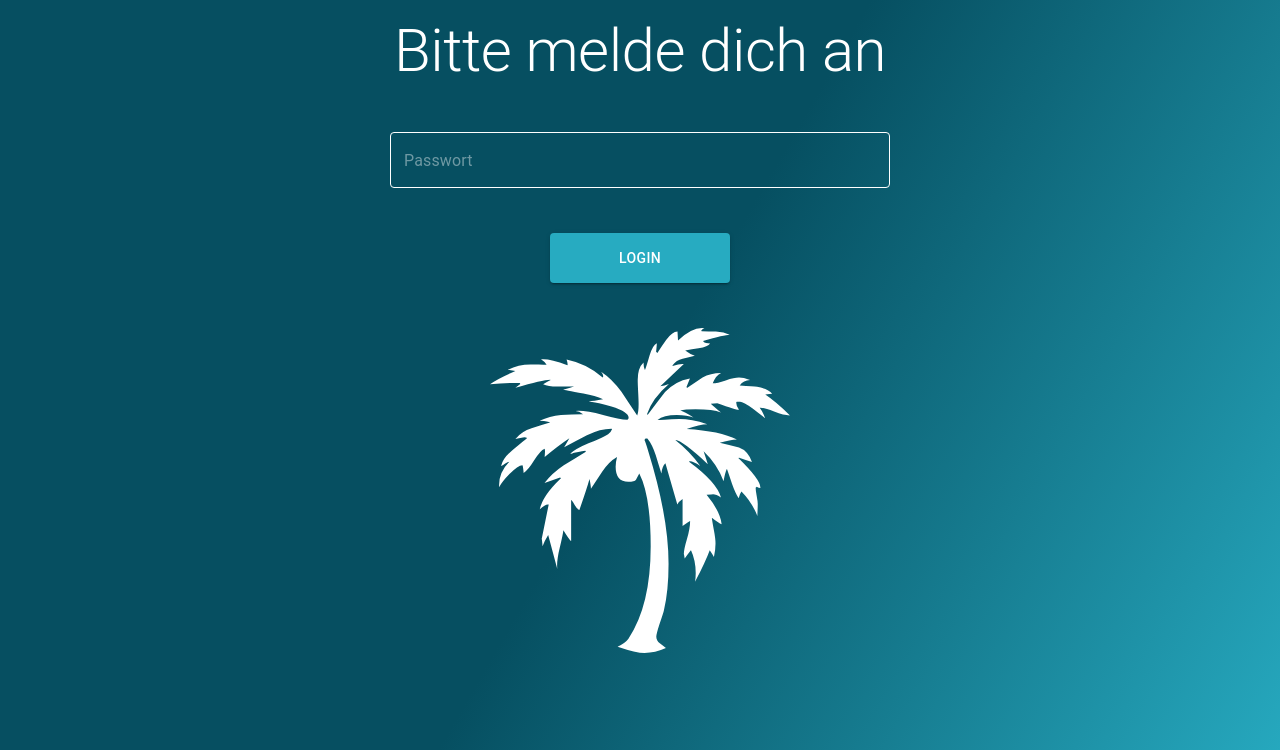
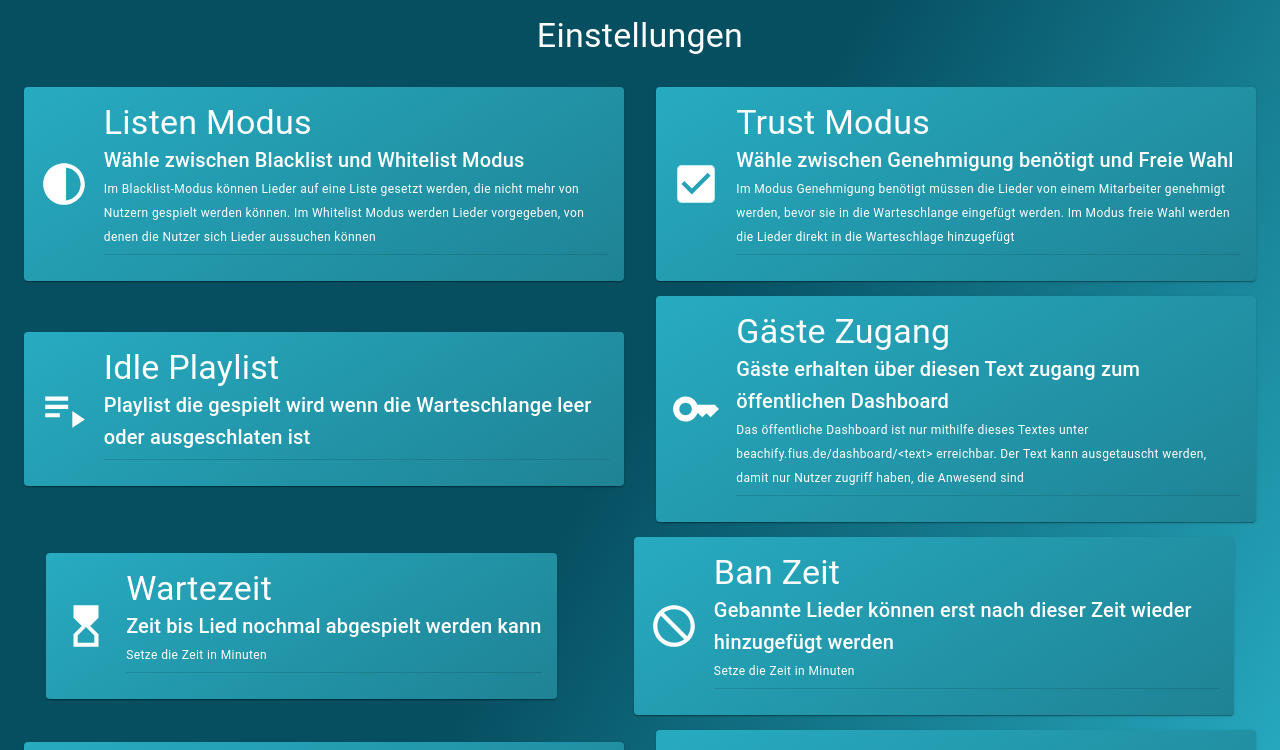
Before and after one commit to TheMrPhantom/beachify, a React (Create React App) app in the folder frontend/: page /admin in a window 1280 px wide. Shown: the top 750 px of the page. Built offline with nearby package versions, Linux system fonts and the light colour scheme; no server answers.

Commit message:
added settings in frontend

```diff
--- a/frontend/src/Components/AdminDashboard/AdminDashboard.tsx
+++ b/frontend/src/Components/AdminDashboard/AdminDashboard.tsx
@@ -1,10 +1,8 @@
-import { Typography } from '@mui/material'
 import React, { useEffect, useState } from 'react'
 import { doGetRequest } from '../Common/StaticFunctions'
 import ErrorPage from '../ErrorPage/ErrorPage'
+import Settings from '../Settings/Settings'
 import UserDashboard from '../UserDashboard/UserDashboard'
-import style from './dashboard.module.scss'
-
 type Props = {}
 
 const AdminDashboard = (props: Props) => {
@@ -20,6 +18,8 @@ const AdminDashboard = (props: Props) => {
         })
     }, [])
 
+    return <Settings />
+
     if (!loggedIn) {
         return <ErrorPage loginRequired />
     }
--- a/frontend/src/Components/Common/variables.module.scss
+++ b/frontend/src/Components/Common/variables.module.scss
@@ -12,3 +12,4 @@ $day-background-selected: hsl(64, 49%, 54%);
 $day-height: 15px;
 $day-height-mobile: 20px;
 $list-item-hover: #fafafa;
+$paper-background: linear-gradient(149deg, #27abc1, hsl(189, 66%, 35%)) !important;
--- a/frontend/src/Components/Settings/Settings.tsx
+++ b/frontend/src/Components/Settings/Settings.tsx
@@ -1,10 +1,96 @@
 import React from 'react'
+import Settingsbox from './Settingsbox'
+import ContrastIcon from '@mui/icons-material/Contrast';
+import CheckBoxIcon from '@mui/icons-material/CheckBox';
+import PlaylistPlayIcon from '@mui/icons-material/PlaylistPlay';
+import KeyIcon from '@mui/icons-material/Key';
+import HourglassTopIcon from '@mui/icons-material/HourglassTop';
+import NotInterestedIcon from '@mui/icons-material/NotInterested';
+import PlaylistAddIcon from '@mui/icons-material/PlaylistAdd';
+import FileUploadIcon from '@mui/icons-material/FileUpload';
+import HotelIcon from '@mui/icons-material/Hotel';
+
+import Texts from '../../texts.json';
+import style from './settings.module.scss'
+import { Typography } from '@mui/material';
 
 type Props = {}
 
 const Settings = (props: Props) => {
-    return (
-        <div>Settings</div>
+    return (<div>
+        <Typography variant='h4' className={style.container}>Einstellungen</Typography>
+
+        <div className={style.container}>
+
+            <Settingsbox
+                headline={Texts.LIST_MODE_HEADLINE}
+                short={Texts.LIST_MODE_SUB_HEADLINE}
+                description={Texts.LIST_MODE_SUB_DESCRIPTION}
+                icon={<ContrastIcon />}
+                input={<div></div>}
+            />
+            <Settingsbox
+                headline={Texts.TRUST_MODE_HEADLINE}
+                short={Texts.TRUST_MODE_SUB_HEADLINE}
+                description={Texts.TRUST_MODE_SUB_DESCRIPTION}
+                icon={<CheckBoxIcon />}
+                input={<div></div>}
+            />
+            <Settingsbox
+                headline={Texts.DEFAULT_PLAYLIST_HEADLINE}
+                short={Texts.DEFAULT_PLAYLIST_SUB_HEADLINE}
+                description={Texts.DEFAULT_PLAYLIST_SUB_DESCRIPTION}
+                icon={<PlaylistPlayIcon />}
+                input={<div></div>}
+            />
+            <Settingsbox
+                headline={Texts.GUEST_TOKEN_MODE_HEADLINE}
+                short={Texts.GUEST_TOKEN_MODE_SUB_HEADLINE}
+                description={Texts.GUEST_TOKEN_MODE_SUB_DESCRIPTION}
+                icon={<KeyIcon />}
+                input={<div></div>}
+            />
+            <Settingsbox
+                headline={Texts.WAITING_TIME_MODE_HEADLINE}
+                short={Texts.WAITING_TIME_MODE_SUB_HEADLINE}
+                description={Texts.WAITING_TIME_MODE_SUB_DESCRIPTION}
+                icon={<HourglassTopIcon />}
+                input={<div></div>}
+            />
+
+            <Settingsbox
+                headline={Texts.BAN_TIME_HEADLINE}
+                short={Texts.BAN_TIME_SUB_HEADLINE}
+                description={Texts.BAN_TIME_SUB_DESCRIPTION}
+                icon={<NotInterestedIcon />}
+                input={<div></div>}
+            />
+
+            <Settingsbox
+                headline={Texts.QUEUE_STATE_HEADLINE}
+                short={Texts.QUEUE_STATE_SUB_HEADLINE}
+                description={Texts.QUEUE_STATE_SUB_DESCRIPTION}
+                icon={<PlaylistAddIcon />}
+                input={<div></div>}
+            />
+
+            <Settingsbox
+                headline={Texts.QUEUE_SUBMITTABLE_HEADLINE}
+                short={Texts.QUEUE_SUBMITTABLE_SUB_HEADLINE}
+                description={Texts.QUEUE_SUBMITTABLE_SUB_DESCRIPTION}
+                icon={<FileUploadIcon />}
+                input={<div></div>}
+            />
+            <Settingsbox
+                headline={Texts.RETENTION_TIME_HEADLINE}
+                short={Texts.RETENTION_TIME_SUB_HEADLINE}
+                description={Texts.RETENTION_TIME_SUB_DESCRIPTION}
+                icon={<HotelIcon />}
+                input={<div></div>}
+            />
+        </div>
+    </div>
+
     )
 }
 
--- /dev/null
+++ b/frontend/src/Components/Settings/Settingsbox.tsx
@@ -0,0 +1,35 @@
+import { Divider, Paper, Typography } from '@mui/material'
+import React from 'react'
+import style from './settingsbox.module.scss'
+import Spacer from '../Common/Spacer';
+
+type Props = {
+    headline: string,
+    short: string,
+    description: string,
+    icon: JSX.Element,
+    input: JSX.Element
+}
+
+const Settingsbox = (props: Props) => {
+    return (
+        <Paper className={style.paper}>
+            <div className={style.sideContainer}>
+                {React.cloneElement(props.icon, { className: style.icon })}
+            </div>
+            <div className={style.infoContainer}>
+                <Typography variant='h4'>{props.headline}</Typography>
+                <Typography variant='h6'>{props.short}</Typography>
+                <Typography variant='caption'>
+                    {props.description}
+                </Typography>
+                <Spacer vertical={5} />
+                <Divider />
+                <Spacer vertical={10} />
+                {props.input}
+            </div>
+        </Paper>
+    )
+}
+
+export default Settingsbox
--- /dev/null
+++ b/frontend/src/Components/Settings/settings.module.scss
@@ -0,0 +1,12 @@
+@import "../Common/variables.module.scss";
+
+.container {
+    display: flex;
+    width: 100%;
+    flex-direction: row;
+    flex-wrap: wrap;
+    padding: $padding;
+    gap: $flex-gap;
+    justify-content: space-around;
+    align-items: center;
+}
--- /dev/null
+++ b/frontend/src/Components/Settings/settingsbox.module.scss
@@ -0,0 +1,24 @@
+@import "../Common/variables.module.scss";
+
+.sideContainer {
+    display: flex;
+    flex-direction: row;
+    align-items: center;
+    justify-content: center;
+    margin-right: $padding;
+}
+
+.paper {
+    display: flex;
+    flex-direction: row;
+    width: fit-content;
+    height: fit-content;
+    background-image: $paper-background;
+    padding: $padding;
+    max-width: 600px;
+}
+
+.icon {
+    width: 50px !important;
+    height: 50px !important;
+}
--- a/frontend/src/Components/SongSearch/songcard.module.scss
+++ b/frontend/src/Components/SongSearch/songcard.module.scss
@@ -12,7 +12,7 @@ $corner-banner-height: 23px;
     align-content: stretch;
     width: 100%;
     min-width: calc(350px - $padding * 2);
-    background-image: linear-gradient(149deg, #27abc1, hsl(189, 66%, 35%)) !important;
+    background-image: $paper-background;
 }
 
 .cursorPointer {
--- a/frontend/src/Components/UserDashboard/UserDashboard.tsx
+++ b/frontend/src/Components/UserDashboard/UserDashboard.tsx
@@ -5,7 +5,6 @@ import style from './userdashboard.module.scss';
 import { useParams } from 'react-router-dom';
 import { getAndStoreAsync } from '../Common/StaticFunctions';
 import Cookies from 'js-cookie';
-import { Typography } from '@mui/material';
 import ErrorPage from '../ErrorPage/ErrorPage';
 
 type Props = {}
--- a/frontend/src/texts.json
+++ b/frontend/src/texts.json
@@ -1,3 +1,29 @@
 {
-    "TEXT": "Text Text"
+    "LIST_MODE_HEADLINE": "Listen Modus",
+    "LIST_MODE_SUB_HEADLINE": "Wähle zwischen Blacklist und Whitelist Modus",
+    "LIST_MODE_SUB_DESCRIPTION": "Im Blacklist-Modus können Lieder auf eine Liste gesetzt werden, die nicht mehr von Nutzern gespielt werden können. Im Whitelist Modus werden Lieder vorgegeben, von denen die Nutzer sich Lieder aussuchen können",
+    "TRUST_MODE_HEADLINE": "Trust Modus",
+    "TRUST_MODE_SUB_HEADLINE": "Wähle zwischen Genehmigung benötigt und Freie Wahl",
+    "TRUST_MODE_SUB_DESCRIPTION": "Im Modus Genehmigung benötigt müssen die Lieder von einem Mitarbeiter genehmigt werden, bevor sie in die Warteschlange eingefügt werden. Im Modus freie Wahl werden die Lieder direkt in die Warteschlage hinzugefügt",
+    "DEFAULT_PLAYLIST_HEADLINE": "Idle Playlist",
+    "DEFAULT_PLAYLIST_SUB_HEADLINE": "Playlist die gespielt wird wenn die Warteschlange leer oder ausgeschlaten ist",
+    "DEFAULT_PLAYLIST_SUB_DESCRIPTION": "",
+    "GUEST_TOKEN_MODE_HEADLINE": "Gäste Zugang",
+    "GUEST_TOKEN_MODE_SUB_HEADLINE": "Gäste erhalten über diesen Text zugang zum öffentlichen Dashboard",
+    "GUEST_TOKEN_MODE_SUB_DESCRIPTION": "Das öffentliche Dashboard ist nur mithilfe dieses Textes unter beachify.fius.de/dashboard/<text> erreichbar. Der Text kann ausgetauscht werden, damit nur Nutzer zugriff haben, die Anwesend sind",
+    "WAITING_TIME_MODE_HEADLINE": "Wartezeit",
+    "WAITING_TIME_MODE_SUB_HEADLINE": "Zeit bis Lied nochmal abgespielt werden kann",
+    "WAITING_TIME_MODE_SUB_DESCRIPTION": "Setze die Zeit in Minuten",
+    "BAN_TIME_HEADLINE": "Ban Zeit",
+    "BAN_TIME_SUB_HEADLINE": "Gebannte Lieder können erst nach dieser Zeit wieder hinzugefügt werden",
+    "BAN_TIME_SUB_DESCRIPTION": "Setze die Zeit in Minuten",
+    "QUEUE_STATE_HEADLINE": "Warteschlangen Status",
+    "QUEUE_STATE_SUB_HEADLINE": "Wähle zwischen aktiviert und deaktiviert",
+    "QUEUE_STATE_SUB_DESCRIPTION": "Wenn diese Option deaktiviert ist, werden Songs nicht mehr aus der Warteschlage gewählt, sondern aus der Standardplaylist",
+    "QUEUE_SUBMITTABLE_HEADLINE": "Einreichen Erlauben",
+    "QUEUE_SUBMITTABLE_SUB_HEADLINE": "Wähle zwischen aktiviert und deaktiviert",
+    "QUEUE_SUBMITTABLE_SUB_DESCRIPTION": "Wenn diese Option aktiviert ist, können Nutzer Songs zur Warteschlage hinzufügen, ist sie deaktiviert, können keine Lieder mehr hinzugefügt werden. Bestehende Lieder werden nicht aus der Warteschlage gelöscht",
+    "RETENTION_TIME_HEADLINE": "Verbleibe Dauer",
+    "RETENTION_TIME_SUB_HEADLINE": "Zeit nach der Songs aus der Warteschlange entfernt werden",
+    "RETENTION_TIME_SUB_DESCRIPTION": "Setze die Zeit in Minuten"
 }
```
Also changed, not shown: 1 other file (tests, documents, lock files or other folders).
